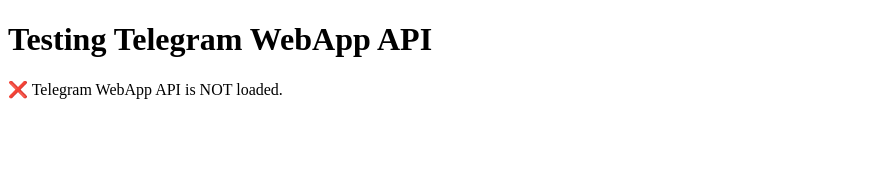
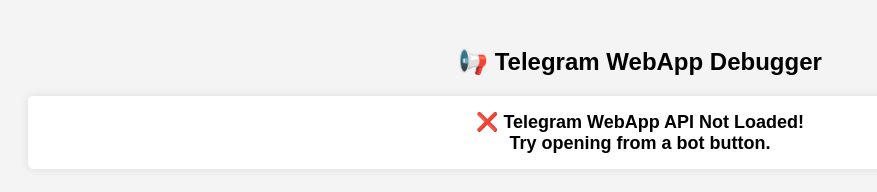
Before and after one commit to abrarhussainbeigh/ACCESS-ALL-DATA, a plain HTML site: page index.html in a window 1280 px wide. Shown: the whole page, without its empty margins (0-877 px from the left). Drawn offline with Linux system fonts and the light colour scheme.

Commit message:
Updated index.html 9999

```diff
--- a/index.html
+++ b/index.html
@@ -3,16 +3,59 @@
 <head>
     <meta charset="UTF-8">
     <meta name="viewport" content="width=device-width, initial-scale=1.0">
-    <title>Test Telegram WebApp</title>
+    <title>Telegram WebApp</title>
+    <style>
+        body {
+            font-family: Arial, sans-serif;
+            background-color: #f4f4f4;
+            text-align: center;
+            padding: 20px;
+        }
+        #output {
+            background: white;
+            padding: 15px;
+            border-radius: 5px;
+            box-shadow: 0 0 10px rgba(0, 0, 0, 0.1);
+            margin-top: 20px;
+            font-size: 18px;
+        }
+    </style>
 </head>
 <body>
-    <h1>Testing Telegram WebApp API</h1>
+
+    <h2>📢 Telegram WebApp Debugger</h2>
+    <div id="output">Fetching user data...</div>
+
     <script>
-        if (window.Telegram && window.Telegram.WebApp) {
-            document.body.innerHTML += "<p>✅ Telegram WebApp API is working!</p>";
-        } else {
-            document.body.innerHTML += "<p>❌ Telegram WebApp API is NOT loaded.</p>";
-        }
+        document.addEventListener("DOMContentLoaded", function () {
+            let outputDiv = document.getElementById("output");
+
+            // Check if Telegram WebApp API is available
+            if (window.Telegram && window.Telegram.WebApp) {
+                let tg = window.Telegram.WebApp;
+                tg.ready();  // Initialize WebApp
+
+                // Fetch User Data from Telegram WebApp API
+                let userData = tg.initDataUnsafe;
+                console.log(userData); // Debugging
+
+                if (userData && userData.user) {
+                    outputDiv.innerHTML = `
+                        <b>✅ Telegram WebApp API Loaded!</b><br><br>
+                        <b>👤 User ID:</b> ${userData.user.id} <br>
+                        <b>🔤 Username:</b> @${userData.user.username || "Not Set"} <br>
+                        <b>📝 First Name:</b> ${userData.user.first_name} <br>
+                        <b>📝 Last Name:</b> ${userData.user.last_name || "Not Set"} <br>
+                    `;
+                } else {
+                    outputDiv.innerHTML = "<b>❌ User data not received!</b>";
+                }
+
+            } else {
+                outputDiv.innerHTML = "<b>❌ Telegram WebApp API Not Loaded!<br>Try opening from a bot button.</b>";
+            }
+        });
     </script>
+
 </body>
 </html>
```
